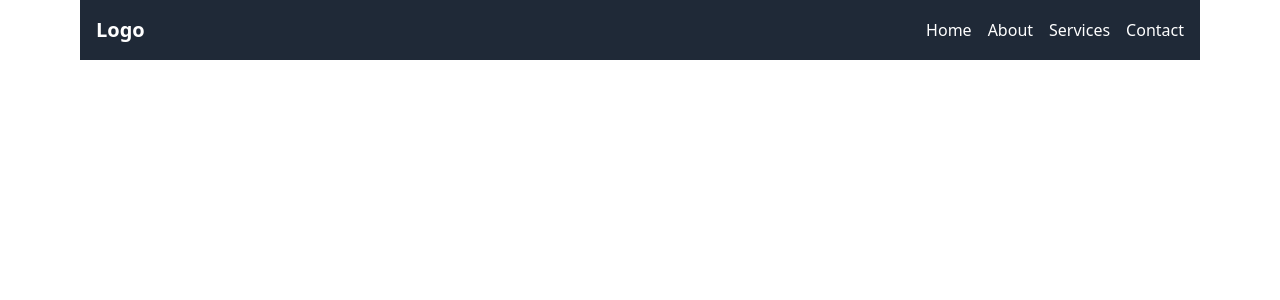
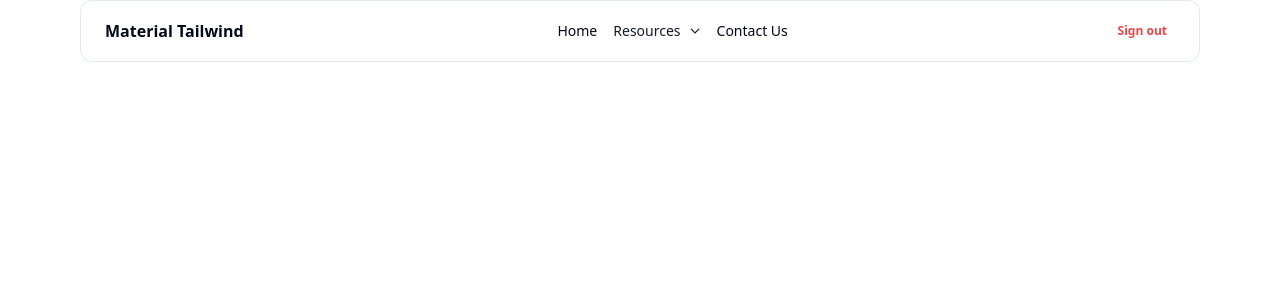
Before and after one commit to FinVue/inc-exp, a React (Vite) app: page /homepage in a window 1280 px wide. Shown: the top 300 px of the page. Built offline with nearby package versions, Linux system fonts and the light colour scheme.

Commit message:
added material ui tailwind react navbar UI in /homepage

```diff
--- a/package.json
+++ b/package.json
@@ -10,6 +10,8 @@
     "preview": "vite preview"
   },
   "dependencies": {
+    "@heroicons/react": "^2.1.3",
+    "@material-tailwind/react": "^2.1.9",
     "@radix-ui/react-label": "^2.0.2",
     "@radix-ui/react-slot": "^1.0.2",
     "aws-sdk": "^2.1618.0",
--- a/src/App.jsx
+++ b/src/App.jsx
@@ -1,6 +1,6 @@
 import React from 'react';
 import { BrowserRouter as Router, Routes, Route } from 'react-router-dom';
-import Navbar from './components/navbar';
+import Navbar from './components/MainNavbar';
 import IncExp from './pages/inc_exp';
 import TaxCalc from './pages/tax_calc';
 import EmergencyCalc from './pages/emergency_calc';
--- /dev/null
+++ b/src/components/MainNavbar.jsx
@@ -0,0 +1,241 @@
+import React from "react";
+import {
+  Navbar,
+  Collapse,
+  Typography,
+  Button,
+  IconButton,
+  List,
+  ListItem,
+  Menu,
+  MenuHandler,
+  MenuList,
+  MenuItem,
+} from "@material-tailwind/react";
+import {
+  ChevronDownIcon,
+  Bars3Icon,
+  XMarkIcon,
+} from "@heroicons/react/24/outline";
+import {
+  Bars4Icon,
+  GlobeAmericasIcon,
+  NewspaperIcon,
+  PhoneIcon,
+  RectangleGroupIcon,
+  SquaresPlusIcon,
+  SunIcon,
+  TagIcon,
+  UserGroupIcon,
+} from "@heroicons/react/24/solid";
+
+const navListMenuItems = [
+  {
+    title: "Products",
+    description: "Find the perfect solution for your needs.",
+    icon: SquaresPlusIcon,
+  },
+  {
+    title: "About Us",
+    description: "Meet and learn about our dedication",
+    icon: UserGroupIcon,
+  },
+  {
+    title: "Blog",
+    description: "Find the perfect solution for your needs.",
+    icon: Bars4Icon,
+  },
+  {
+    title: "Services",
+    description: "Learn how we can help you achieve your goals.",
+    icon: SunIcon,
+  },
+  {
+    title: "Support",
+    description: "Reach out to us for assistance or inquiries",
+    icon: GlobeAmericasIcon,
+  },
+  {
+    title: "Contact",
+    description: "Find the perfect solution for your needs.",
+    icon: PhoneIcon,
+  },
+  {
+    title: "News",
+    description: "Read insightful articles, tips, and expert opinions.",
+    icon: NewspaperIcon,
+  },
+  {
+    title: "Products",
+    description: "Find the perfect solution for your needs.",
+    icon: RectangleGroupIcon,
+  },
+  {
+    title: "Special Offers",
+    description: "Explore limited-time deals and bundles",
+    icon: TagIcon,
+  },
+];
+
+function NavListMenu() {
+  const [isMenuOpen, setIsMenuOpen] = React.useState(false);
+  const [isMobileMenuOpen, setIsMobileMenuOpen] = React.useState(false);
+  const renderItems = navListMenuItems.map(
+    ({ icon, title, description }, key) => (
+      <a href="#" key={key}>
+        <MenuItem className="flex items-center gap-3 rounded-lg">
+          <div className="flex items-center justify-center rounded-lg !bg-blue-gray-50 p-2 ">
+            {" "}
+            {React.createElement(icon, {
+              strokeWidth: 2,
+              className: "h-6 text-gray-900 w-6",
+            })}
+          </div>
+          <div>
+            <Typography
+              variant="h6"
+              color="blue-gray"
+              className="flex items-center text-sm font-bold"
+            >
+              {title}
+            </Typography>
+            <Typography
+              variant="paragraph"
+              className="text-xs !font-medium text-blue-gray-500"
+            >
+              {description}
+            </Typography>
+          </div>
+        </MenuItem>
+      </a>
+    ),
+  );
+
+  return (
+    <React.Fragment>
+      <Menu
+        open={isMenuOpen}
+        handler={setIsMenuOpen}
+        offset={{ mainAxis: 20 }}
+        placement="bottom"
+        allowHover={true}
+      >
+        <MenuHandler>
+          <Typography as="div" variant="small" className="font-medium">
+            <ListItem
+              className="flex items-center gap-2 py-2 pr-4 font-medium text-gray-900"
+              selected={isMenuOpen || isMobileMenuOpen}
+              onClick={() => setIsMobileMenuOpen((cur) => !cur)}
+            >
+              Resources
+              <ChevronDownIcon
+                strokeWidth={2.5}
+                className={`hidden h-3 w-3 transition-transform lg:block ${
+                  isMenuOpen ? "rotate-180" : ""
+                }`}
+              />
+              <ChevronDownIcon
+                strokeWidth={2.5}
+                className={`block h-3 w-3 transition-transform lg:hidden ${
+                  isMobileMenuOpen ? "rotate-180" : ""
+                }`}
+              />
+            </ListItem>
+          </Typography>
+        </MenuHandler>
+        <MenuList className="hidden max-w-screen-xl rounded-xl lg:block">
+          <ul className="grid grid-cols-3 gap-y-2 outline-none outline-0">
+            {renderItems}
+          </ul>
+        </MenuList>
+      </Menu>
+      <div className="block lg:hidden">
+        <Collapse open={isMobileMenuOpen}>{renderItems}</Collapse>
+      </div>
+    </React.Fragment>
+  );
+}
+
+function NavList() {
+  return (
+    <List className="mt-4 mb-6 p-0 lg:mt-0 lg:mb-0 lg:flex-row lg:p-1">
+      <Typography
+        as="a"
+        href="#"
+        variant="small"
+        color="blue-gray"
+        className="font-medium"
+      >
+        <ListItem className="flex items-center gap-2 py-2 pr-4">Home</ListItem>
+      </Typography>
+      <NavListMenu />
+      <Typography
+        as="a"
+        href="#"
+        variant="small"
+        color="blue-gray"
+        className="font-medium"
+      >
+        <ListItem className="flex items-center gap-2 py-2 pr-4">
+          Contact Us
+        </ListItem>
+      </Typography>
+    </List>
+  );
+}
+
+export function MainNavbar() {
+  const [openNav, setOpenNav] = React.useState(false);
+
+  React.useEffect(() => {
+    window.addEventListener(
+      "resize",
+      () => window.innerWidth >= 960 && setOpenNav(false),
+    );
+  }, []);
+
+  return (
+    <Navbar className="mx-auto max-w-screen-xl px-4 py-2">
+      <div className="flex items-center justify-between text-blue-gray-900">
+        <Typography
+          as="a"
+          href="#"
+          variant="h6"
+          className="mr-4 cursor-pointer py-1.5 lg:ml-2"
+        >
+          Material Tailwind
+        </Typography>
+        <div className="hidden lg:block">
+          <NavList />
+        </div>
+        <div className="hidden gap-2 lg:flex ">
+        <Button variant="text" size="sm" color="red">
+            Sign out
+          </Button>
+        </div>
+        <IconButton
+          variant="text"
+          color="blue-gray"
+          className="lg:hidden"
+          onClick={() => setOpenNav(!openNav)}
+        >
+          {openNav ? (
+            <XMarkIcon className="h-6 w-6" strokeWidth={2} />
+          ) : (
+            <Bars3Icon className="h-6 w-6" strokeWidth={2} />
+          )}
+        </IconButton>
+      </div>
+      <Collapse open={openNav}>
+        <NavList />
+        <div className="flex w-full flex-nowrap items-center gap-2 lg:hidden">
+        <Button variant="outlined" size="sm" color="red" fullWidth>
+          Sign Out
+        </Button>
+        </div>
+      </Collapse>
+    </Navbar>
+  );
+}
+
+export default MainNavbar;
--- a/src/components/navbar.jsx
+++ /dev/null
@@ -1,92 +0,0 @@
-import React, { useState } from 'react';
-
-const Navbar = () => {
-  const [isOpen, setIsOpen] = useState(false);
-
-  const toggleNavbar = () => {
-    setIsOpen(!isOpen);
-  };
-
-  return (
-    <nav className="bg-gray-800 p-4">
-      <div className="max-w-7xl mx-auto flex justify-between items-center">
-        <div className="flex items-center">
-          <a href="#" className="text-white font-bold text-xl">
-            Logo
-          </a>
-        </div>
-        <div className="hidden md:block">
-          <ul className="flex space-x-4">
-            <li>
-              <a href="#" className="text-white hover:text-gray-300">
-                Home
-              </a>
-            </li>
-            <li>
-              <a href="#" className="text-white hover:text-gray-300">
-                About
-              </a>
-            </li>
-            <li>
-              <a href="#" className="text-white hover:text-gray-300">
-                Services
-              </a>
-            </li>
-            <li>
-              <a href="#" className="text-white hover:text-gray-300">
-                Contact
-              </a>
-            </li>
-          </ul>
-        </div>
-        <div className="md:hidden">
-          <button onClick={toggleNavbar} className="text-white focus:outline-none">
-            <svg
-              className="w-6 h-6"
-              fill="none"
-              strokeLinecap="round"
-              strokeLinejoin="round"
-              strokeWidth="2"
-              viewBox="0 0 24 24"
-              stroke="currentColor"
-            >
-              {isOpen ? (
-                <path d="M6 18L18 6M6 6l12 12"></path>
-              ) : (
-                <path d="M4 6h16M4 12h16m-7 6h7"></path>
-              )}
-            </svg>
-          </button>
-        </div>
-      </div>
-      {isOpen && (
-        <div className="md:hidden mt-2">
-          <ul className="flex flex-col space-y-2">
-            <li>
-              <a href="#" className="text-white hover:text-gray-300">
-                Home
-              </a>
-            </li>
-            <li>
-              <a href="#" className="text-white hover:text-gray-300">
-                About
-              </a>
-            </li>
-            <li>
-              <a href="#" className="text-white hover:text-gray-300">
-                Services
-              </a>
-            </li>
-            <li>
-              <a href="#" className="text-white hover:text-gray-300">
-                Contact
-              </a>
-            </li>
-          </ul>
-        </div>
-      )}
-    </nav>
-  );
-};
-
-export default Navbar;
```
Also changed, not shown: 1 other file (tests, documents, lock files or other folders).
